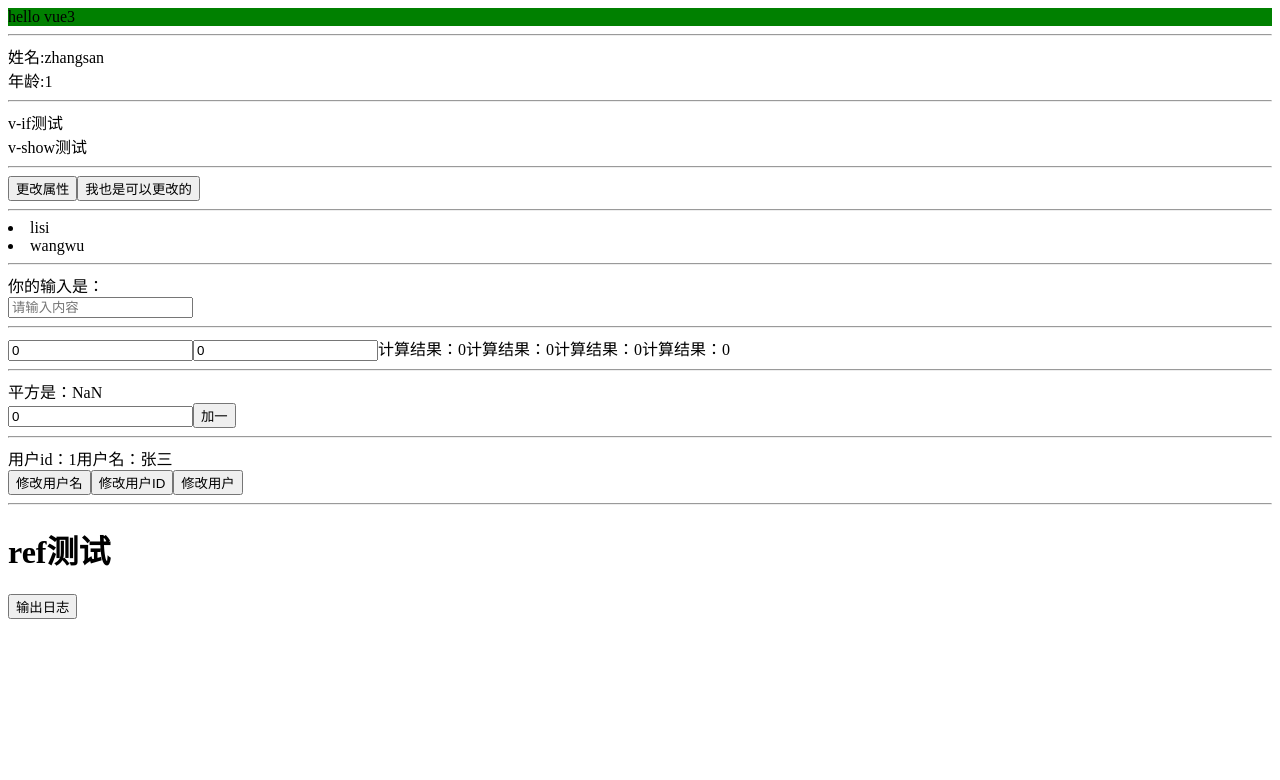
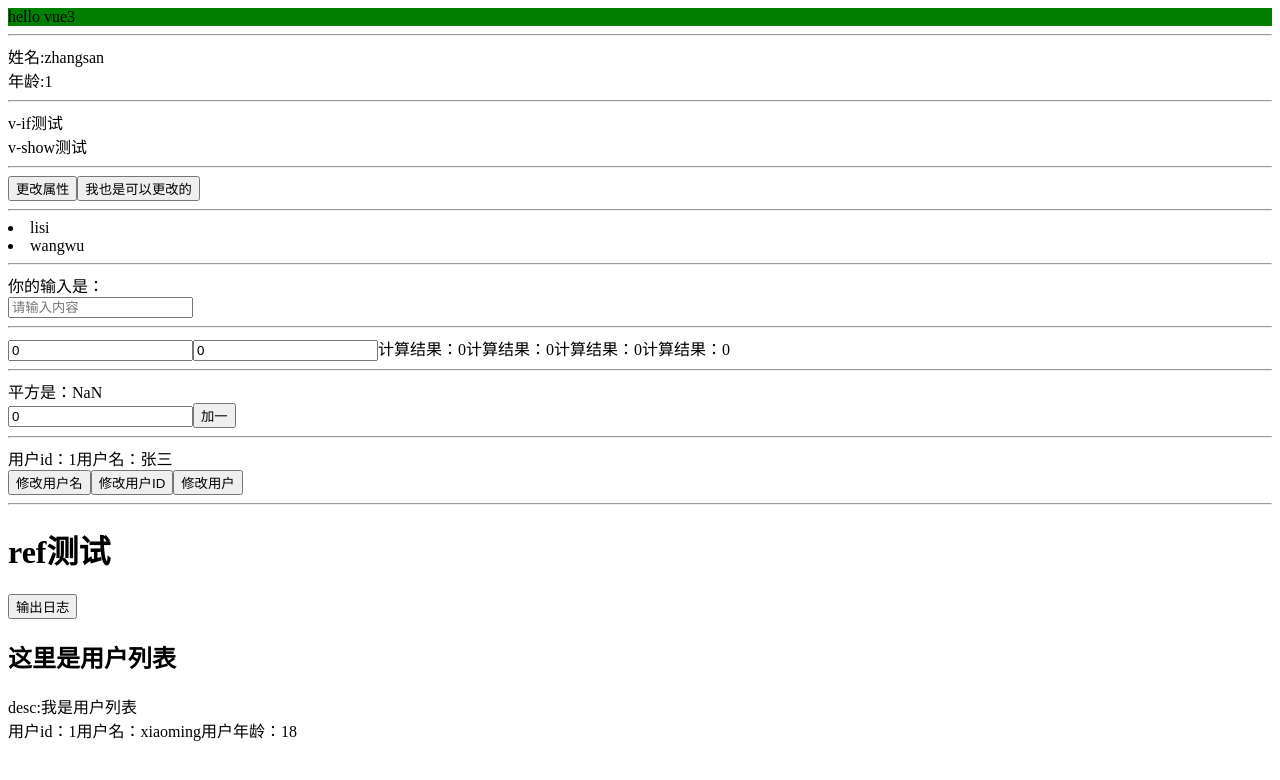
Before and after one commit to melelee/vue-ts, a Vue app: page / in a window 1280 px wide. Shown: the top 780 px of the page. Built offline with nearby package versions, Linux system fonts and the light colour scheme.

Commit message:
defineProps

```diff
--- a/src/App.vue
+++ b/src/App.vue
@@ -4,6 +4,7 @@ import ComputedDemo from "@/components/ComputedDemo.vue";
 import WatchDemo from "@/components/WatchDemo.vue";
 import WatchReactive from "@/components/WatchReactive.vue";
 import RefDemo from "@/components/RefDemo.vue";
+import UserList from "@/components/UserList.vue";
 </script>
 
 <template>
@@ -15,6 +16,7 @@ import RefDemo from "@/components/RefDemo.vue";
   <WatchReactive></WatchReactive>
   <hr>
   <RefDemo></RefDemo>
+  <UserList></UserList>
 </template>
 
 <style scoped>
--- /dev/null
+++ b/src/components/UserInfo.vue
@@ -0,0 +1,19 @@
+<script setup lang="ts">
+let props = defineProps(["desc", "user"]);
+console.log(props)
+console.log(props.desc)
+console.log(props.user)
+</script>
+
+<template>
+  <span>desc:{{ desc }}</span>
+  <br>
+  <span>用户id：{{ props.user.id }}</span>
+  <span>用户名：{{ props.user.name }}</span>
+  <span>用户年龄：{{ props.user.age }}</span>
+
+</template>
+
+<style scoped>
+
+</style>
--- /dev/null
+++ b/src/components/UserList.vue
@@ -0,0 +1,25 @@
+<script setup lang="ts">
+import type {Users} from "@/types";
+import {reactive} from "vue";
+import UserInfo from "@/components/UserInfo.vue";
+
+let uses: Users = [
+  {id: 1, name: "xiaoming", age: 18},
+  {id: 2, name: "xiaohong"}
+]
+
+let usersReactive = reactive<Users>([
+  {id: 1, name: "xiaoming", age: 18},
+  {id: 2, name: "xiaohong"}
+])
+</script>
+
+<template>
+  <h2>这里是用户列表</h2>
+  <UserInfo desc="我是用户列表" :user="usersReactive[0]"></UserInfo>
+
+</template>
+
+<style scoped>
+
+</style>
```
